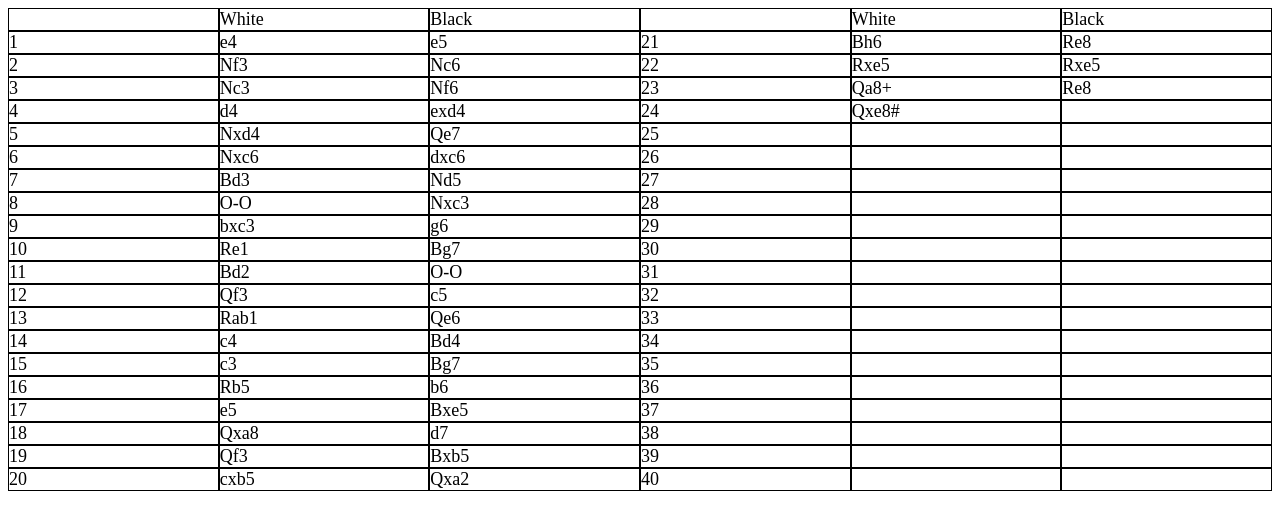
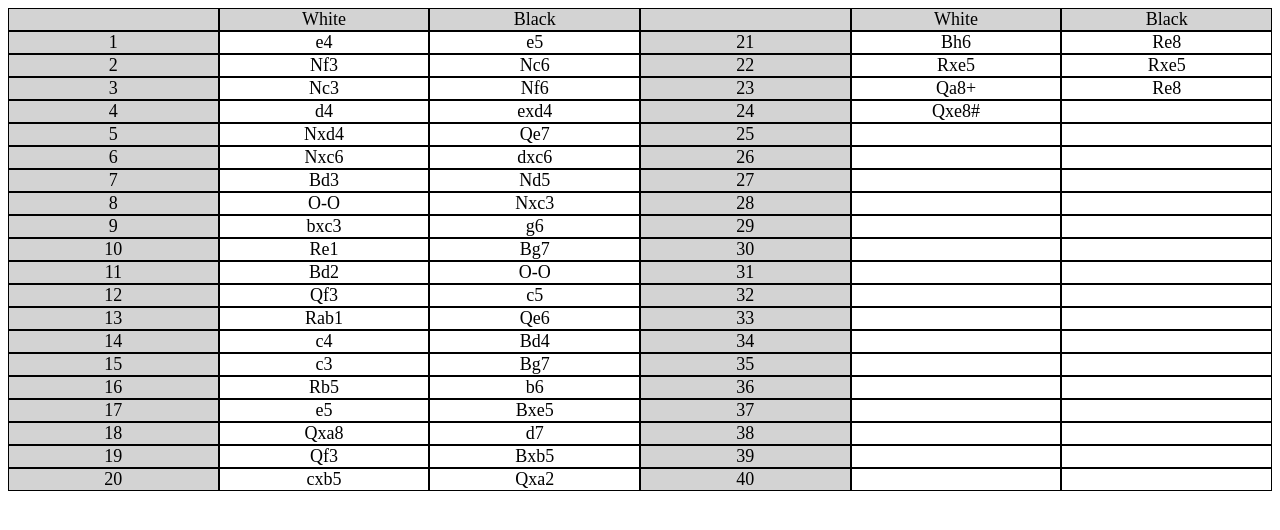
Before and after one commit to benjaminharpin/benjaminharpin.github.io, a plain HTML site: page index.html in a window 1280 px wide. Drawn offline with Linux system fonts and the light colour scheme.

Commit message:
Changed formatting slightly

```diff
--- a/index.html
+++ b/index.html
@@ -4,9 +4,14 @@
   <style>
     body {
       font-size: large;
+      text-align: center;
     }
     .container {
       display: flex;
+    }
+
+    .move,header {
+      background: lightgrey;
     }
 
     .column {
@@ -21,7 +26,7 @@
 
     .cell {
       flex: 1;
-      border: 1px solid;
+      border: 0.5px solid;
     }
   </style>
 </head>
@@ -30,214 +35,214 @@
   <section class="container">
     <div class="column">
       <header class="row">
-        <div class="cell"></div>
+        <div class="cell move"></div>
         <div class="cell">White</div>
         <div class="cell">Black</div>
       </header>
       <div class="row">
-        <div class="cell">1</div>
+        <div class="cell move">1</div>
         <div class="cell">e4</div>
         <div class="cell">e5</div>
       </div>
       <div class="row">
-        <div class="cell">2</div>
+        <div class="cell move">2</div>
         <div class="cell">Nf3</div>
         <div class="cell">Nc6</div>
       </div>
       <div class="row">
-        <div class="cell">3</div>
+        <div class="cell move">3</div>
         <div class="cell">Nc3</div>
         <div class="cell">Nf6</div>
       </div>
       <div class="row">
-        <div class="cell">4</div>
+        <div class="cell move">4</div>
         <div class="cell">d4</div>
         <div class="cell">exd4</div>
       </div>
       <div class="row">
-        <div class="cell">5</div>
+        <div class="cell move">5</div>
         <div class="cell">Nxd4</div>
         <div class="cell">Qe7</div>
       </div>
       <div class="row">
-        <div class="cell">6</div>
+        <div class="cell move">6</div>
         <div class="cell">Nxc6</div>
         <div class="cell">dxc6</div>
       </div>
       <div class="row">
-        <div class="cell">7</div>
+        <div class="cell move">7</div>
         <div class="cell">Bd3</div>
         <div class="cell">Nd5</div>
       </div>
       <div class="row">
-        <div class="cell">8</div>
+        <div class="cell move">8</div>
         <div class="cell">O-O</div>
         <div class="cell">Nxc3</div>
       </div>
       <div class="row">
-        <div class="cell">9</div>
+        <div class="cell move">9</div>
         <div class="cell">bxc3</div>
         <div class="cell">g6</div>
       </div>
       <div class="row">
-        <div class="cell">10</div>
+        <div class="cell move">10</div>
         <div class="cell">Re1</div>
         <div class="cell">Bg7</div>
       </div>
       <div class="row">
-        <div class="cell">11</div>
+        <div class="cell move">11</div>
         <div class="cell">Bd2</div>
         <div class="cell">O-O</div>
       </div>
       <div class="row">
-        <div class="cell">12</div>
+        <div class="cell move">12</div>
         <div class="cell">Qf3</div>
         <div class="cell">c5</div>
       </div>
       <div class="row">
-        <div class="cell">13</div>
+        <div class="cell move">13</div>
         <div class="cell">Rab1</div>
         <div class="cell">Qe6</div>
       </div>
       <div class="row">
-        <div class="cell">14</div>
+        <div class="cell move">14</div>
         <div class="cell">c4</div>
         <div class="cell">Bd4</div>
       </div>
       <div class="row">
-        <div class="cell">15</div>
+        <div class="cell move">15</div>
         <div class="cell">c3</div>
         <div class="cell">Bg7</div>
       </div>
       <div class="row">
-        <div class="cell">16</div>
+        <div class="cell move">16</div>
         <div class="cell">Rb5</div>
         <div class="cell">b6</div>
       </div>
       <div class="row">
-        <div class="cell">17</div>
+        <div class="cell move">17</div>
         <div class="cell">e5</div>
         <div class="cell">Bxe5</div>
       </div>
       <div class="row">
-        <div class="cell">18</div>
+        <div class="cell move">18</div>
         <div class="cell">Qxa8</div>
         <div class="cell">d7</div>
       </div>
       <div class="row">
-        <div class="cell">19</div>
+        <div class="cell move">19</div>
         <div class="cell">Qf3</div>
         <div class="cell">Bxb5</div>
       </div>
       <div class="row">
-        <div class="cell">20</div>
+        <div class="cell move">20</div>
         <div class="cell">cxb5</div>
         <div class="cell">Qxa2</div>
       </div>
     </div>
     <div class="column">
       <header class="row">
-        <div class="cell"></div>
+        <div class="cell move"></div>
         <div class="cell">White</div>
         <div class="cell">Black</div>
       </header>
       <div class="row">
-        <div class="cell">21</div>
+        <div class="cell move">21</div>
         <div class="cell">Bh6</div>
         <div class="cell">Re8</div>
       </div>
       <div class="row">
-        <div class="cell">22</div>
+        <div class="cell move">22</div>
         <div class="cell">Rxe5</div>
         <div class="cell">Rxe5</div>
       </div>
       <div class="row">
-        <div class="cell">23</div>
+        <div class="cell move">23</div>
         <div class="cell">Qa8+</div>
         <div class="cell">Re8</div>
       </div>
       <div class="row">
-        <div class="cell">24</div>
+        <div class="cell move">24</div>
         <div class="cell">Qxe8#</div>
         <div class="cell"></div>
       </div>
       <div class="row">
-        <div class="cell">25</div>
+        <div class="cell move">25</div>
         <div class="cell"></div>
         <div class="cell"></div>
       </div>
       <div class="row">
-        <div class="cell">26</div>
+        <div class="cell move">26</div>
         <div class="cell"></div>
         <div class="cell"></div>
       </div>
       <div class="row">
-        <div class="cell">27</div>
+        <div class="cell move">27</div>
         <div class="cell"></div>
         <div class="cell"></div>
       </div>
       <div class="row">
-        <div class="cell">28</div>
+        <div class="cell move">28</div>
         <div class="cell"></div>
         <div class="cell"></div>
       </div>
       <div class="row">
-        <div class="cell">29</div>
+        <div class="cell move">29</div>
         <div class="cell"></div>
         <div class="cell"></div>
       </div>
       <div class="row">
-        <div class="cell">30</div>
+        <div class="cell move">30</div>
         <div class="cell"></div>
         <div class="cell"></div>
       </div>
       <div class="row">
-        <div class="cell">31</div>
+        <div class="cell move">31</div>
         <div class="cell"></div>
         <div class="cell"></div>
       </div>
       <div class="row">
-        <div class="cell">32</div>
+        <div class="cell move">32</div>
         <div class="cell"></div>
         <div class="cell"></div>
       </div>
       <div class="row">
-        <div class="cell">33</div>
+        <div class="cell move">33</div>
         <div class="cell"></div>
         <div class="cell"></div>
       </div>
       <div class="row">
-        <div class="cell">34</div>
+        <div class="cell move">34</div>
         <div class="cell"></div>
         <div class="cell"></div>
       </div>
       <div class="row">
-        <div class="cell">35</div>
+        <div class="cell move">35</div>
         <div class="cell"></div>
         <div class="cell"></div>
       </div>
       <div class="row">
-        <div class="cell">36</div>
+        <div class="cell move">36</div>
         <div class="cell"></div>
         <div class="cell"></div>
       </div>
       <div class="row">
-        <div class="cell">37</div>
+        <div class="cell move">37</div>
         <div class="cell"></div>
         <div class="cell"></div>
       </div>
       <div class="row">
-        <div class="cell">38</div>
+        <div class="cell move">38</div>
         <div class="cell"></div>
         <div class="cell"></div>
       </div>
       <div class="row">
-        <div class="cell">39</div>
+        <div class="cell move">39</div>
         <div class="cell"></div>
         <div class="cell"></div>
       </div>
       <div class="row">
-        <div class="cell">40</div>
+        <div class="cell move">40</div>
         <div class="cell"></div>
         <div class="cell"></div>
       </div>
```
